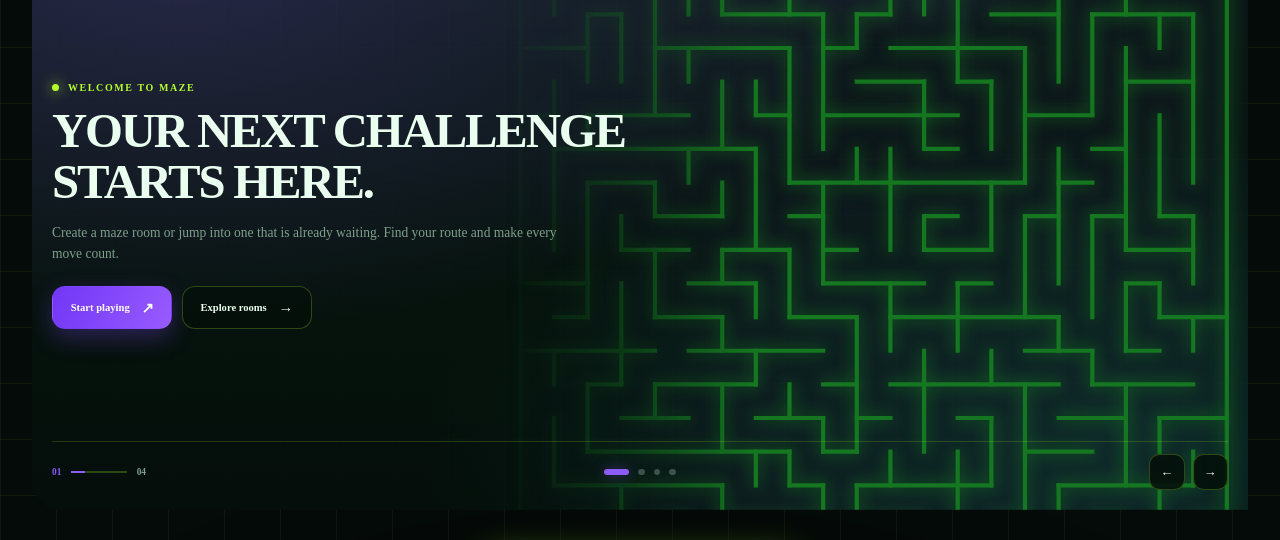
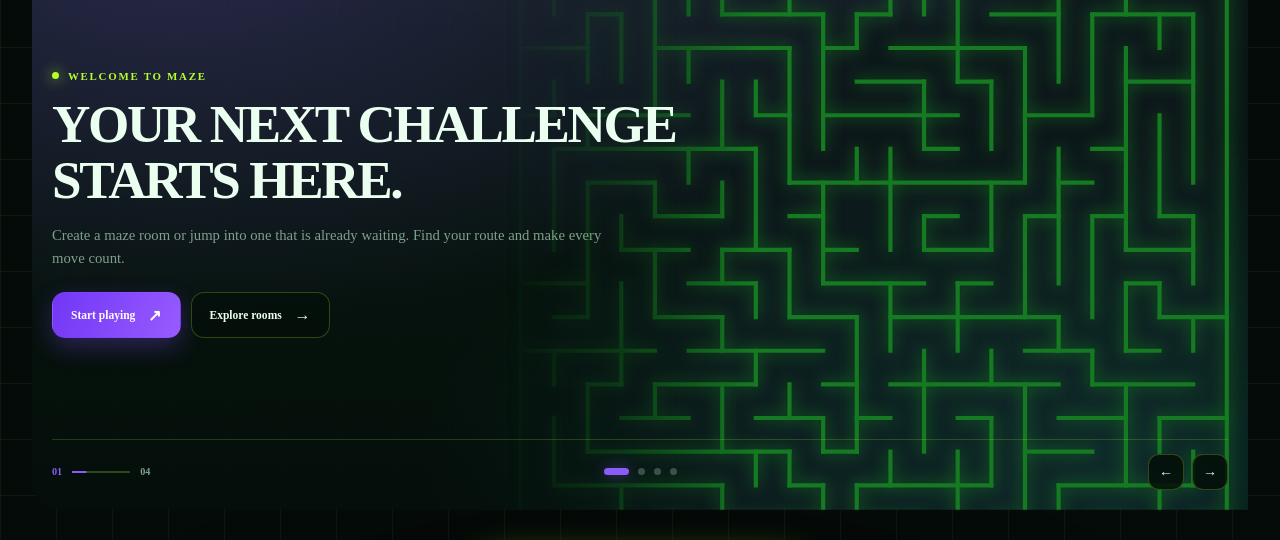
Before and after one commit to iii-ix-coins/maze, a React (Vite) app: page / in a window 1280 px wide. Shown: the part 177-717 px from the top of the page. Built offline with nearby package versions, Linux system fonts and the light colour scheme; no server answers; a web font is replaced by a local one.

Commit message:
banner fix safari

```diff
--- a/index.html
+++ b/index.html
@@ -2,7 +2,7 @@
 <html lang="fa" dir="ltr">
   <head>
     <meta charset="UTF-8" />
-    <meta name="viewport" content="width=device-width, initial-scale=1.0, viewport-fit=cover" />
+    <meta name="viewport" content="width=device-width, initial-scale=1, viewport-fit=cover" />
     <meta name="theme-color" content="#08130f" />
     <meta name="description" content="Hollld — Maze mining, token information and online maze races." />
     <meta name="maze-multiplayer-url" content="" />
--- a/src/components/home/home-hero-slider.css
+++ b/src/components/home/home-hero-slider.css
@@ -9,9 +9,10 @@
     /* Fixed proportional layout */
     display: grid;
     grid-template-columns: minmax(0, 1fr);
-    grid-template-rows: minmax(0, 1fr) auto;
+    grid-template-rows: minmax(min-content, 1fr) auto;
 
-    container-type: inline-size;
+    -webkit-text-size-adjust: 100%;
+    text-size-adjust: 100%;
 
     width: 100%;
     height: auto;
@@ -87,13 +88,13 @@
   .home-hero-eyebrow {
     display: inline-flex;
     align-items: center;
-    gap: clamp(5px, .8cqi, 9px);
+    gap: clamp(5px, .8vw, 9px);
 
-    margin-bottom: clamp(4px, 1.1cqi, 17px);
+    margin-bottom: clamp(4px, 1.1vw, 17px);
 
     color: var(--mint, #10a889);
 
-    font-size: clamp(8px, .85cqi, 11px);
+    font-size: clamp(8px, .85vw, 11px);
     font-weight: 850;
     letter-spacing: .19em;
   }
@@ -114,7 +115,7 @@
     color: var(--text, #172033);
     font-family: var(--font-display, Montserrat, sans-serif);
 
-    font-size: clamp(14px, 4.15cqi, 54px);
+    font-size: clamp(14px, 4.15vw, 54px);
     line-height: 1.06;
 
     font-weight: 850;
@@ -126,11 +127,11 @@
   .home-hero-copy p {
     max-width: 570px;
 
-    margin: clamp(5px, 1.2cqi, 18px) 0 0;
+    margin: clamp(5px, 1.2vw, 18px) 0 0;
 
     color: var(--text-mute, #667085);
 
-    font-size: clamp(9px, 1.15cqi, 16px);
+    font-size: clamp(9px, 1.15vw, 16px);
     font-weight: 520;
 
     line-height: 1.55;
@@ -140,9 +141,9 @@
     display: flex;
     flex-wrap: wrap;
 
-    gap: clamp(5px, .8cqi, 10px);
+    gap: clamp(5px, .8vw, 10px);
 
-    margin-top: clamp(6px, 1.8cqi, 26px);
+    margin-top: clamp(6px, 1.8vw, 26px);
   }
 
   .home-hero-cta {
@@ -150,16 +151,16 @@
     align-items: center;
     justify-content: center;
 
-    gap: clamp(5px, 1cqi, 14px);
+    gap: clamp(5px, 1vw, 14px);
 
-    min-height: clamp(24px, 3.6cqi, 46px);
+    min-height: clamp(24px, 3.6vw, 46px);
 
-    padding: 0 clamp(7px, 1.5cqi, 18px);
+    padding: 0 clamp(7px, 1.5vw, 18px);
 
     border: 1px solid transparent;
-    border-radius: clamp(7px, 1.1cqi, 13px);
+    border-radius: clamp(7px, 1.1vw, 13px);
 
-    font-size: clamp(8px, .9cqi, 12.5px);
+    font-size: clamp(8px, .9vw, 12.5px);
     font-weight: 800;
 
     text-decoration: none;
@@ -176,7 +177,7 @@
   }
 
   .home-hero-cta span {
-    font-size: clamp(10px, 1.25cqi, 17px);
+    font-size: clamp(10px, 1.25vw, 17px);
     transition: transform .22s ease;
   }
 
@@ -256,7 +257,7 @@
     filter:
       drop-shadow(0 14px 32px rgba(139, 92, 246, .22));
 
-    opacity: .96;
+    opacity: .99;
 
     mask-image: linear-gradient(to right,
         transparent 0%,
@@ -400,9 +401,9 @@
 
     align-items: center;
 
-    gap: clamp(4px, 1.3cqi, 18px);
+    gap: clamp(4px, 1.3vw, 18px);
 
-    padding-top: clamp(4px, 1.1cqi, 15px);
+    padding-top: clamp(4px, 1.1vw, 15px);
 
     border-top: 1px solid var(--hero-footer-border, var(--stroke, #d5d8e0));
   }
@@ -411,13 +412,13 @@
     display: flex;
     align-items: center;
 
-    gap: clamp(5px, .8cqi, 10px);
+    gap: clamp(5px, .8vw, 10px);
 
     color: var(--text-mute, #667085);
 
     font-family: var(--font-mono, monospace);
 
-    font-size: clamp(8px, .8cqi, 11px);
+    font-size: clamp(8px, .8vw, 11px);
     font-weight: 750;
   }
 
@@ -426,7 +427,7 @@
   }
 
   .home-hero-pagination-line {
-    width: clamp(24px, 4.8cqi, 58px);
+    width: clamp(24px, 4.8vw, 58px);
     height: 2px;
 
     overflow: hidden;
@@ -448,12 +449,12 @@
     align-items: center;
     justify-content: center;
 
-    gap: clamp(4px, .75cqi, 9px);
+    gap: clamp(4px, .75vw, 9px);
   }
 
   .home-hero-dot {
-    width: clamp(5px, .58cqi, 7px);
-    height: clamp(5px, .58cqi, 7px);
+    width: clamp(5px, .58vw, 7px);
+    height: clamp(5px, .58vw, 7px);
 
     padding: 0;
     border: 0;
@@ -470,18 +471,13 @@
   }
 
   .home-hero-dot.is-active {
-    width: clamp(16px, 2.1cqi, 25px);
+    width: clamp(16px, 2.1vw, 25px);
 
     background: var(--hero-accent);
 
     box-shadow: 0 0 13px rgba(var(--hero-accent-rgb), .42);
   }
 
-  .home-hero-dot.is-active {
-    width: 25px;
-    background: var(--hero-accent);
-    box-shadow: 0 0 13px rgba(var(--hero-accent-rgb), .42);
-  }
 
   .home-hero-dot:focus-visible,
   .home-hero-controls button:focus-visible,
@@ -500,18 +496,18 @@
     display: grid;
     place-items: center;
 
-    width: clamp(24px, 3cqi, 36px);
-    height: clamp(24px, 3cqi, 36px);
+    width: clamp(24px, 3vw, 36px);
+    height: clamp(24px, 3vw, 36px);
 
     padding: 0;
 
     border: 1px solid var(--stroke, #d5d8e0);
-    border-radius: clamp(7px, .9cqi, 11px);
+    border-radius: clamp(7px, .9vw, 11px);
 
     color: var(--text, #172033);
     background: var(--surface-glass, rgba(255, 255, 255, .90));
 
-    font-size: clamp(11px, 1.1cqi, 16px);
+    font-size: clamp(11px, 1.1vw, 16px);
 
     cursor: pointer;
 
@@ -563,14 +559,30 @@
   }
 
   @media (max-width: 760px) {
+
+    .home-hero-slider {
+      min-height: clamp(200px, 54vw, 260px);
+
+      grid-template-rows: minmax(min-content, 1fr) auto;
+
+      -webkit-text-size-adjust: 100%;
+      text-size-adjust: 100%;
+    }
+
+    .home-hero-copy {
+      align-self: start;
+      min-width: 0;
+    }
+
     .home-hero-art {
-      opacity: .28;
+      opacity: .39;
     }
+
   }
 
   @media (max-width: 420px) {
     .home-hero-art {
-      opacity: .20;
+      opacity: .33;
     }
   }
 
@@ -598,7 +610,7 @@
       gap: 5px;
       margin-bottom: 5px;
 
-      font-size: clamp(7px, 2.5cqi, 8px);
+      font-size: clamp(7px, 2.5vw, 8px);
       letter-spacing: .14em;
     }
 
@@ -610,7 +622,7 @@
     .home-hero-copy h1 {
       max-width: 100%;
 
-      font-size: clamp(13px, 4.1cqi, 14px);
+      font-size: clamp(13px, 4.1vw, 14px);
       line-height: 1.04;
       letter-spacing: -.055em;
     }
@@ -620,7 +632,7 @@
 
       margin-top: 5px;
 
-      font-size: clamp(8px, 2.8cqi, 9px);
+      font-size: clamp(8px, 2.8vw, 9px);
       line-height: 1.35;
     }
 
@@ -702,7 +714,7 @@
 
       height: auto;
 
-      grid-template-rows: minmax(0, 1fr) auto;
+      grid-template-rows: minmax(min-content, 1fr) auto;
 
       gap: 3px;
       padding: 7px;
@@ -712,7 +724,7 @@
 
     /* Background artwork */
     .home-hero-art {
-      opacity: .14;
+      opacity: .21;
     }
 
     /* Main content */
@@ -730,7 +742,7 @@
       gap: 5px;
       margin-bottom: 5px;
 
-      font-size: clamp(7px, 2.6cqi, 8px);
+      font-size: clamp(7px, 2.6vw, 8px);
       letter-spacing: .13em;
     }
 
@@ -743,7 +755,7 @@
     .home-hero-copy h1 {
       max-width: 100%;
 
-      font-size: clamp(12px, 4.2cqi, 13px);
+      font-size: clamp(12px, 4.2vw, 13px);
       line-height: 1.04;
 
       letter-spacing: -.05em;
@@ -755,12 +767,13 @@
 
       margin-top: 5px;
 
-      font-size: clamp(7.5px, 2.7cqi, 8px);
+      font-size: clamp(7.5px, 2.7vw, 8px);
       line-height: 1.3;
 
       display: -webkit-box;
       -webkit-box-orient: vertical;
-      --webkit-line-clamp: 3;
+      -webkit-line-clamp: 3;
+      line-clamp: 3;
 
       overflow: hidden;
     }
@@ -855,7 +868,7 @@
 
     /* Background */
     .home-hero-art {
-      opacity: .09;
+      opacity: .15;
     }
 
     /* Eyebrow */
@@ -874,7 +887,7 @@
 
     /* Heading */
     .home-hero-copy h1 {
-      font-size: clamp(11px, 4.2cqi, 12px);
+      font-size: clamp(11px, 4.2vw, 12px);
 
       line-height: 1.05;
       letter-spacing: -.045em;
@@ -889,7 +902,8 @@
       font-size: 7px;
       line-height: 1.22;
 
-      --webkit-line-clamp: 2;
+      -webkit-line-clamp: 2;
+      line-clamp: 2;
     }
 
     /* Compact buttons */
```
